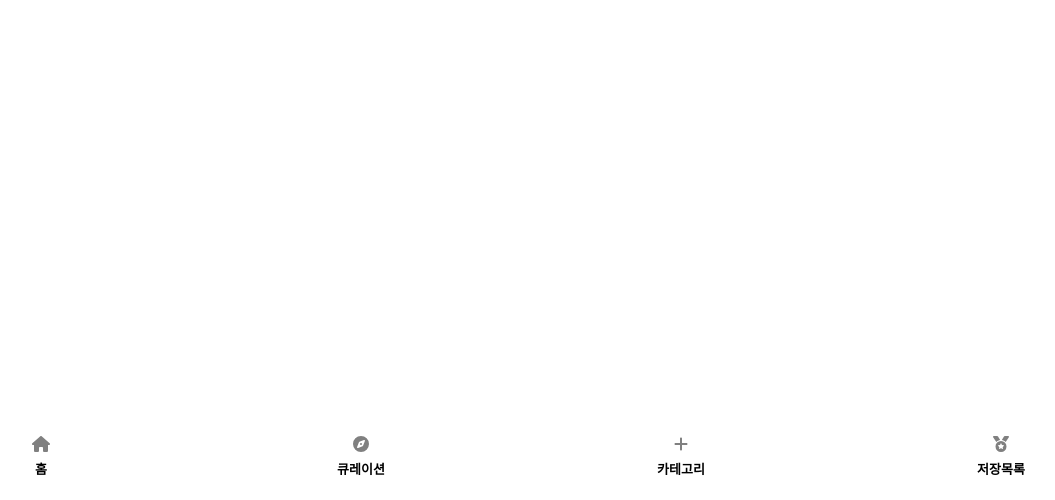
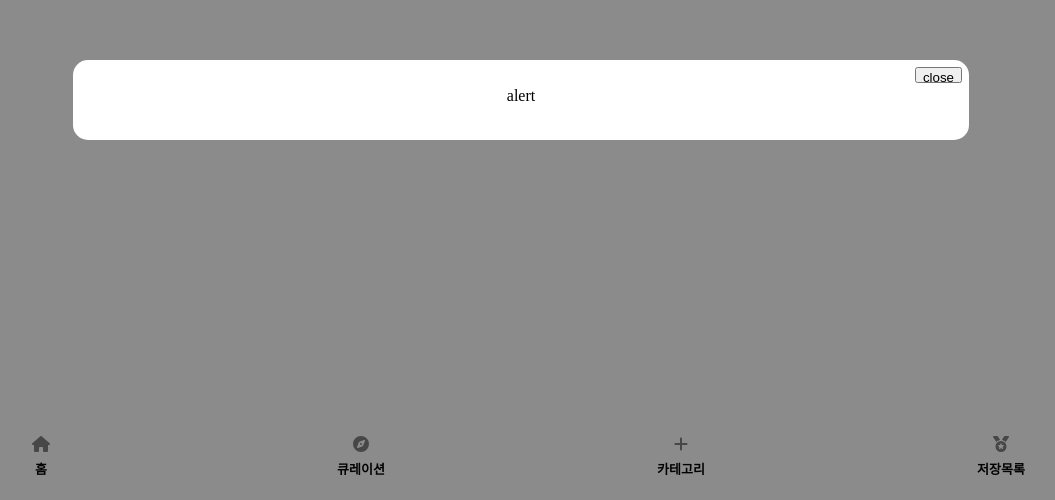
Before and after one commit to Cherish-Gift/cherish-gift.github.io, a React (Vite) app: page /modaltest in a window 1280 px wide. Before the commit this address had no page. Shown: the part 300-800 px from the top of the page, without its empty margins (119-1174 px from the left). Built offline with nearby package versions, Linux system fonts and the light colour scheme.

Commit message:
#12 [Feat] Make Modal

```diff
--- a/index.html
+++ b/index.html
@@ -8,6 +8,7 @@
   </head>
   <body>
     <div id="root"></div>
+    <div id="modal"></div>
     <script type="module" src="/src/main.tsx"></script>
   </body>
 </html>
--- a/src/App.tsx
+++ b/src/App.tsx
@@ -4,6 +4,7 @@ import Second from "./pages/Second";
 import Third from "./pages/Third";
 import Fourth from "./pages/Fourth";
 import Main from "./pages/Main";
+import Modals from "./components/modal/Modals";
 
 function App() {
   return (
@@ -14,6 +15,8 @@ function App() {
         <Route path="second" element={<Second />} />
         <Route path="third" element={<Third />} />
         <Route path="fourth" element={<Fourth />} />
+        {/* modal 테스트를 위해 route 추가 , 추후 삭제 예정*/}
+        <Route path="modaltest" element={<Modals/>}/>
       </Routes>
     </div>
   );
--- /dev/null
+++ b/src/assets/modal.scss
@@ -0,0 +1,37 @@
+//comon
+.background{
+  position:relative;
+  z-index:999;
+  height:100vh;
+  width:100vw;
+  display:flex;
+  justify-content:center;
+  align-items:center;
+  text-align:center;
+  background-color:#06060676;
+};
+.modal-inner{
+  position:relative;
+  background-color:#ffff;
+  width: 70vw;
+  min-height: 80px;
+  border-radius:15px;
+  padding:12px;
+  box-sizing:border-box;
+}
+.alert-modal{
+  position: relative;
+  button{
+    position: absolute;
+    right:7px;
+    top:7px;
+    height: 1rem;
+  }
+  .content{
+    margin-top: 1rem;
+    box-sizing: border-box;
+    width: 100%;
+    height: 100%;
+    text-align: center;
+  }
+}
--- /dev/null
+++ b/src/components/modal/AlertModal.tsx
@@ -0,0 +1,22 @@
+import React from "react";
+import Modal from "./Modal";
+type AlertModalProps ={
+  contents: string|null,
+  closeModal :()=>void
+};
+const AlertModal=({contents ,closeModal}:AlertModalProps)=>{
+  return (
+    <Modal>
+      <button
+        type="button"
+        onClick={closeModal}
+      >
+        close
+      </button>
+      <div className="content">
+        {contents}
+      </div>
+    </Modal>
+  )
+};
+export default React.memo(AlertModal)
--- /dev/null
+++ b/src/components/modal/ConfirmModal.tsx
@@ -0,0 +1,39 @@
+import React from "react";
+import Modal from "./Modal";
+import { modalStateType } from "./Modals";
+
+type ConfirmModalProps ={
+  modalState:modalStateType,
+  closeModal:()=>void
+};
+const ConfirmModal=({modalState, closeModal}:ConfirmModalProps)=>{
+  return (
+    <Modal>
+      {modalState.title !== null &&
+        <div className="title">
+          {modalState.title}
+        </div>
+      }
+      <div className="contents">
+        {modalState.contents}
+      </div>
+      <div className="btns">
+        <button
+          type ="button"
+          className="btn-yes"
+          onClick={closeModal}
+        >
+          {modalState.yesBtn?.text}
+        </button>
+        <button
+          type ="button"
+          className="btn-no"
+          onClick={closeModal}
+        >
+          {modalState.noBtn?.text}
+        </button>
+      </div>
+    </Modal>
+  )
+};
+export default React.memo(ConfirmModal)
--- /dev/null
+++ b/src/components/modal/Modal.tsx
@@ -0,0 +1,19 @@
+import React, {ReactNode } from 'react';
+import * as reactDOM from 'react-dom';
+
+type ModalProps ={
+  children:ReactNode
+}
+const Modal=({children}:ModalProps)=>{
+  const modalEl = document.getElementById("modal") as HTMLElement;
+  return reactDOM.createPortal(
+    <div
+      className='modal'
+    >
+      <div className="modal-inner">
+        {children}
+      </div>
+    </div>
+    ,modalEl);
+};
+export default  React.memo(Modal);
--- /dev/null
+++ b/src/components/modal/Modals.tsx
@@ -0,0 +1,137 @@
+import React, {  useState ,useEffect } from "react";
+import AlertModal from "./AlertModal";
+import '../../assets/modal.scss';
+import ConfirmModal from "./ConfirmModal";
+
+const fsModal ="fs-modal";
+const toastModal ="toast-modal";
+const confirmModal ="confirm-modal";
+const alertModal ="alert-modal";
+const bottomNavModal="bottomNav-modal";
+
+export type modalType = typeof fsModal | typeof toastModal| typeof confirmModal| typeof alertModal | typeof bottomNavModal |null;
+/**
+ * confirm modal의 yes/no 버튼 type
+ */
+export type modalBtnType ={
+  //btn 의 text node
+  text:string,
+  //btn 클릭 시 이동해야 할 페이지의 경로
+  path: null | string,
+  //btn 클릭 시 이동/창 닫기 외의 필요한 기능
+  otherFn : (()=>void) | null
+};
+// 상품 type (임시)
+export type itemType ={
+  //class1,2 ,agePart,situation,emotion,gender, preference 에 들어갈 세부 type은 추후에 정할 예정
+  goods :{
+    class1:string,
+    class2:string |null
+  },
+  price:number,
+  onlineStoreUrl: { brand:string | null ,
+              kakao :string |null,
+              coupang:string |null,
+              naver:string |null
+            },
+  offlineStore : string|null,
+  description:string|null ,
+  job:{
+    class1:string,
+    class2:string|null
+  },
+  // 상품 데이터 구조는 6단계로 추후에 그렇게 진행하면 될 것 같음
+  agePart :number ,
+  situation:string,
+  emotion:string,
+  gender:string,
+  preference:string
+};
+export type modalStateType ={
+  type:modalType,
+  title:string|null,
+  contents: string|null,
+  // full screen modal 을 위한 property
+  item:itemType|null,
+  yesBtn: modalBtnType|null,
+  noBtn:modalBtnType|null
+}
+export const initialModal :modalStateType ={
+  type:null,
+  title:null,
+  contents:null,
+  item:null,
+  yesBtn:null,
+  noBtn:null
+};
+const Modals=()=>{
+  const alertModalState :modalStateType = {
+    type:alertModal,
+    title:null,
+    contents: "alert",
+    item:null,
+    yesBtn:null,
+    noBtn:null
+  };
+  const confirmModalState :modalStateType = {
+    type:confirmModal,
+    title:"title",
+    contents: "alert",
+    item:null,
+    yesBtn:{
+      text:"yes",
+      path:null,
+      otherFn:null
+    },
+    noBtn:{
+      text:"no",
+      path:null,
+      otherFn:null
+    }
+  };
+  const [modal, setModal]=useState<modalStateType>(alertModalState);
+  const closeModal =()=>{setModal(initialModal)}
+
+  useEffect(()=>{
+    const modalEl = document.querySelector('.modal');
+    //한 페이지에 여러 모달이 나올 경우, 스타일을 다르게 지정하기 위해 class 추가
+    modal.type !== null && modalEl?.classList.add(modal.type) ;
+    if(modal.type === alertModal || modal.type === confirmModal){
+      modalEl?.classList.add("background")
+    }
+  },[modal])
+  return(
+    <div id="modals">
+      {modal.type == undefined &&
+      <>
+        <button
+          type="button"
+          onClick={()=>setModal(alertModalState)}
+        >
+          open alert modal
+        </button>
+        <button
+          type="button"
+          onClick={()=>setModal(confirmModalState)}
+        >
+          open confirm modal
+        </button>
+      </>
+      }
+    {modal.type === alertModal &&
+      <AlertModal
+        contents={modal.contents}
+        closeModal={closeModal}
+      />
+    }
+    {modal.type ===confirmModal &&
+      <ConfirmModal
+        modalState={modal}
+        closeModal={closeModal}
+      />
+    }
+    </div>
+  )
+};
+
+export default React.memo(Modals)
```
